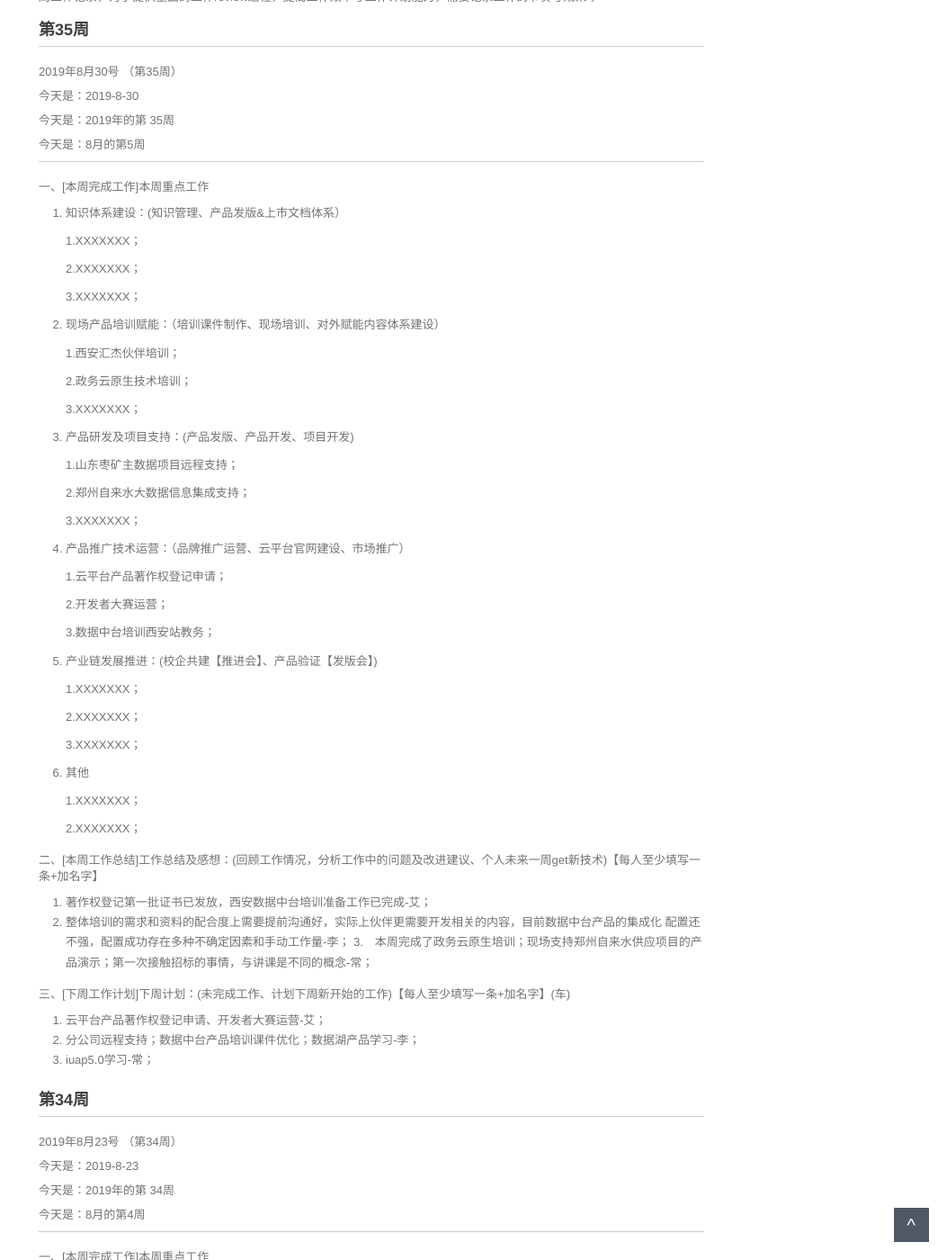
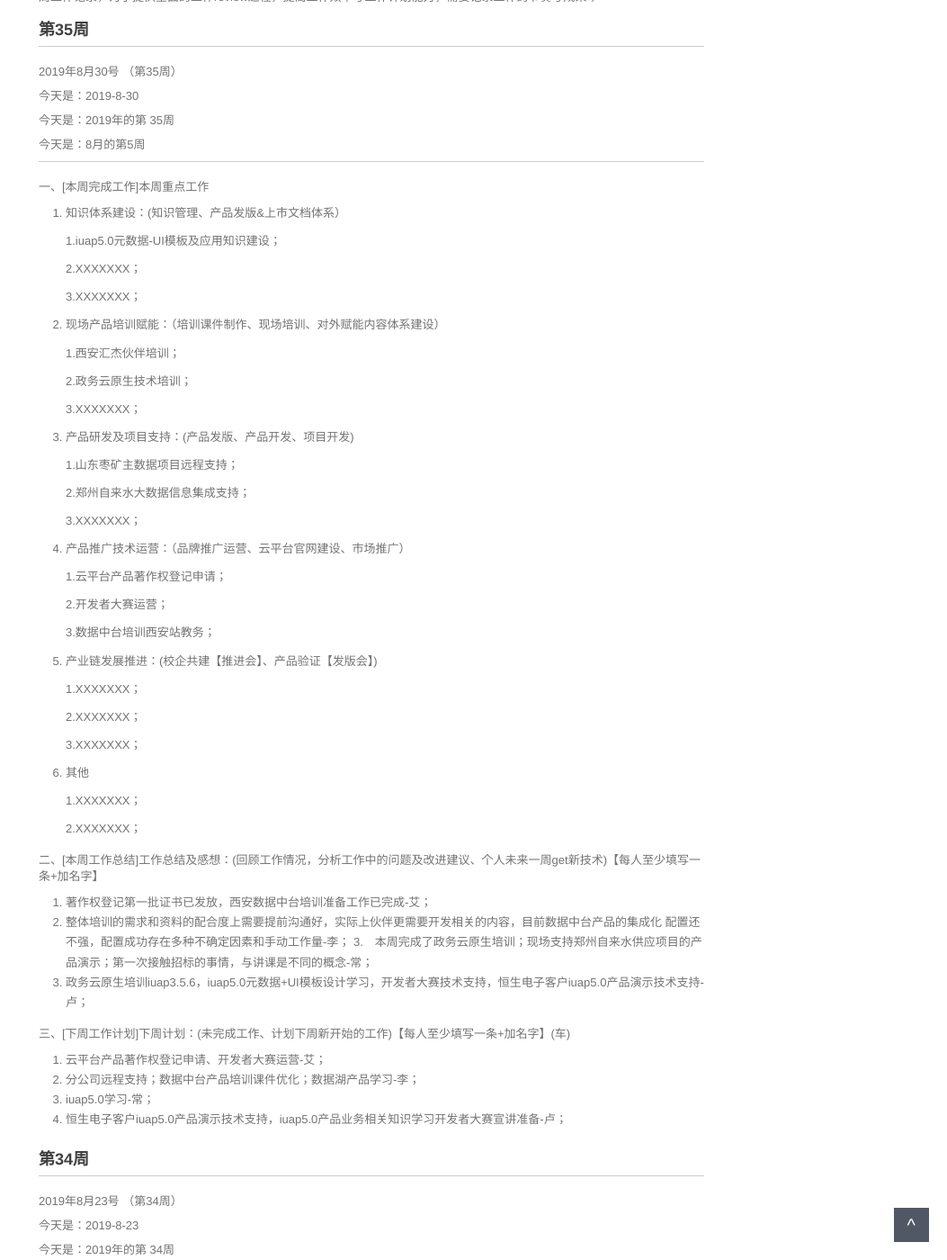
Before and after one commit to walllFlower/blog, a Jekyll site: the page built from _posts/2018-07-17-day_report_cxz.md, in a window 1280 px wide and 1400 px high, scrolled down 310 px. Shown: the whole window at 90% size, without its empty margins (227-1280 px from the left). Built offline with Jekyll 4.4.1, drawn with Linux system fonts in a browser that asks for light colours; comment, search, counter and statistics services are not loaded.

Commit message:
Update 2018-07-17-day_report_cxz.md

```diff
--- a/_posts/2018-07-17-day_report_cxz.md
+++ b/_posts/2018-07-17-day_report_cxz.md
@@ -26,7 +26,7 @@ categories: 技术运营工作周报
 
 1. 知识体系建设：(知识管理、产品发版&上市文档体系）
 
-    1.XXXXXXX；
+    1.iuap5.0元数据-UI模板及应用知识建设；
 
     2.XXXXXXX；
 
@@ -76,12 +76,14 @@ categories: 技术运营工作周报
 1. 著作权登记第一批证书已发放，西安数据中台培训准备工作已完成-艾；
 2. 整体培训的需求和资料的配合度上需要提前沟通好，实际上伙伴更需要开发相关的内容，目前数据中台产品的集成化 配置还不强，配置成功存在多种不确定因素和手动工作量-李；
 3.　本周完成了政务云原生培训；现场支持郑州自来水供应项目的产品演示；第一次接触招标的事情，与讲课是不同的概念-常；
+4.  政务云原生培训iuap3.5.6，iuap5.0元数据+UI模板设计学习，开发者大赛技术支持，恒生电子客户iuap5.0产品演示技术支持-卢；
 
 三、[下周工作计划]下周计划：(未完成工作、计划下周新开始的工作)【每人至少填写一条+加名字】(车)
 
 1. 云平台产品著作权登记申请、开发者大赛运营-艾；
 2. 分公司远程支持；数据中台产品培训课件优化；数据湖产品学习-李；
 3. iuap5.0学习-常；
+4. 恒生电子客户iuap5.0产品演示技术支持，iuap5.0产品业务相关知识学习开发者大赛宣讲准备-卢；
 
 
 
```
